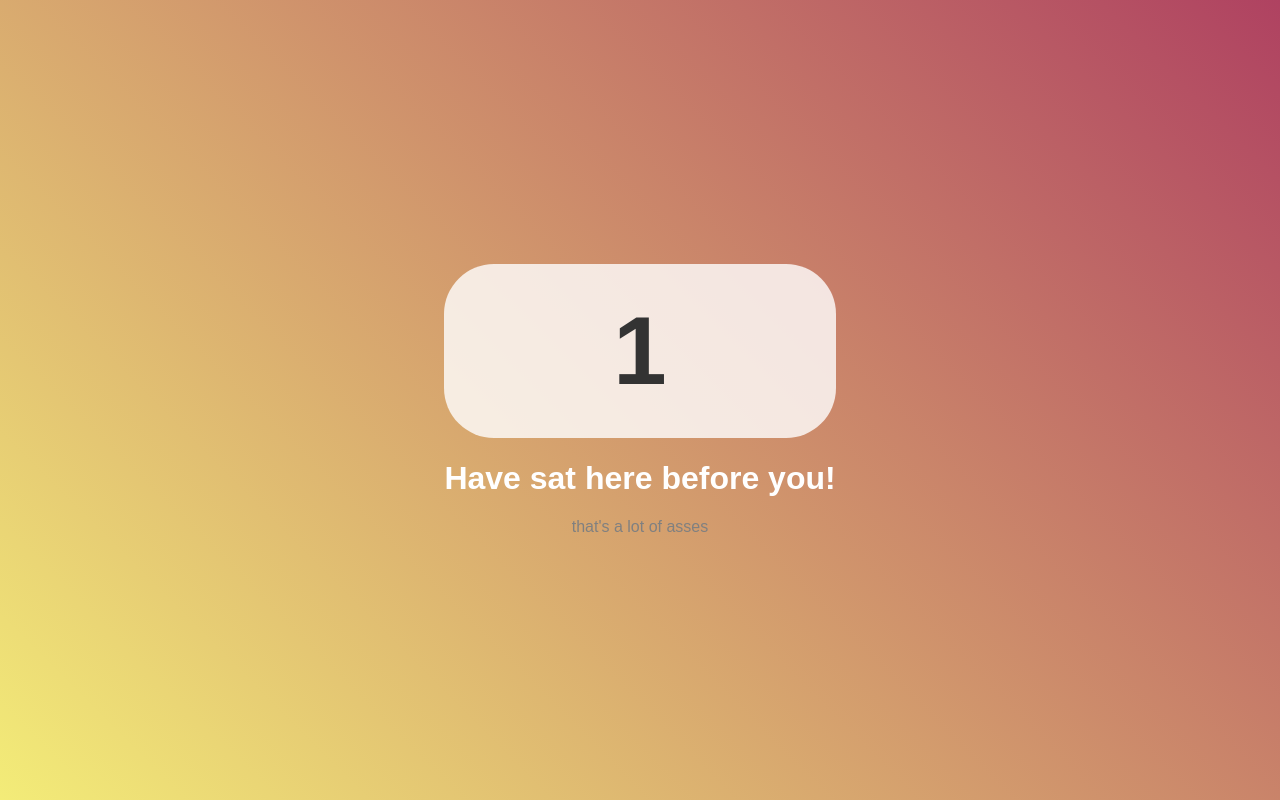
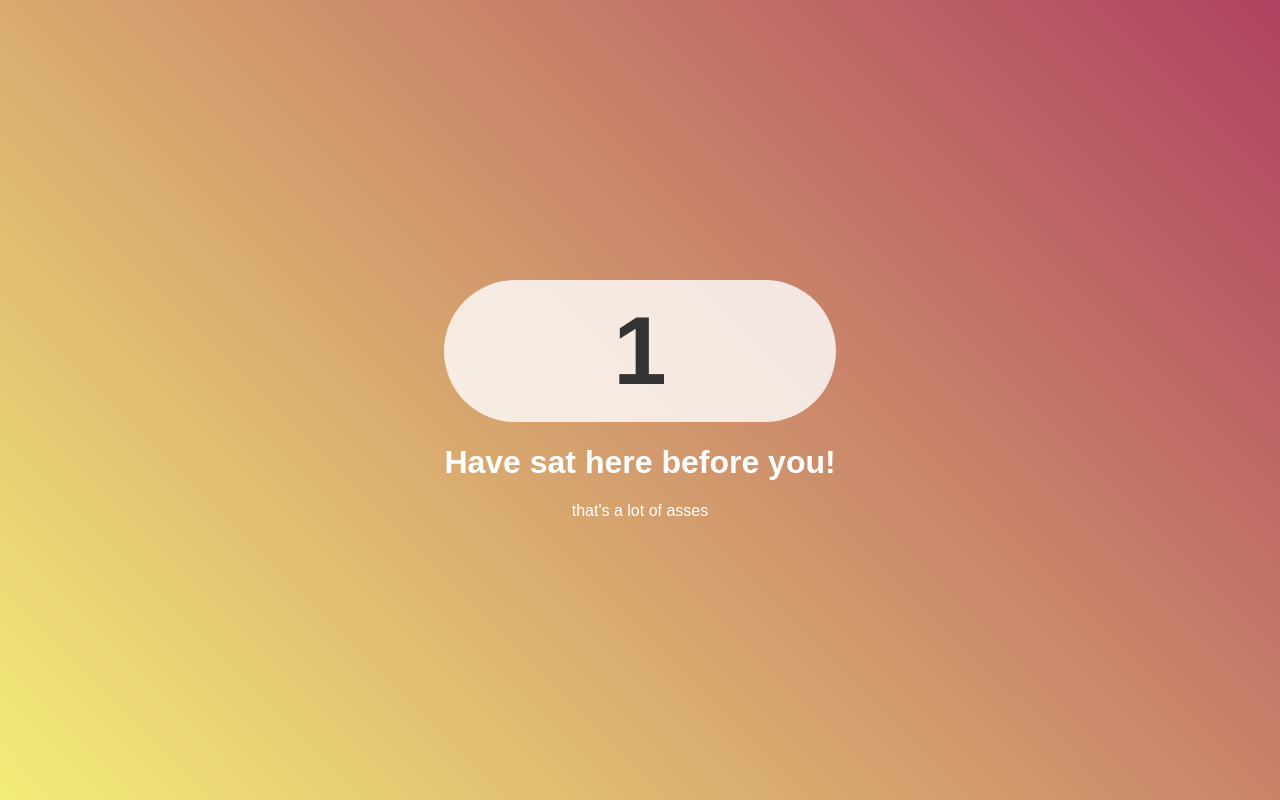
Before and after one commit to Must-be-Ash/visiter, a React (Create React App) app: page / in a window 1280 px wide. Built offline with nearby package versions, Linux system fonts and the light colour scheme.

Commit message:
Update App.css

```diff
--- a/src/App.css
+++ b/src/App.css
@@ -21,13 +21,13 @@ h1 {
 }
 
 p {
-    color: #808080;
+    color: #fff;
 }
 
 .counter {
   background-color: rgba(255, 255, 255, 0.8);
-  padding: 2rem;
-  border-radius: 50px;
+  padding: 1rem;
+  border-radius: 150px;
   font-size: 6rem;
   font-weight: 600;
   color: #333;
```
